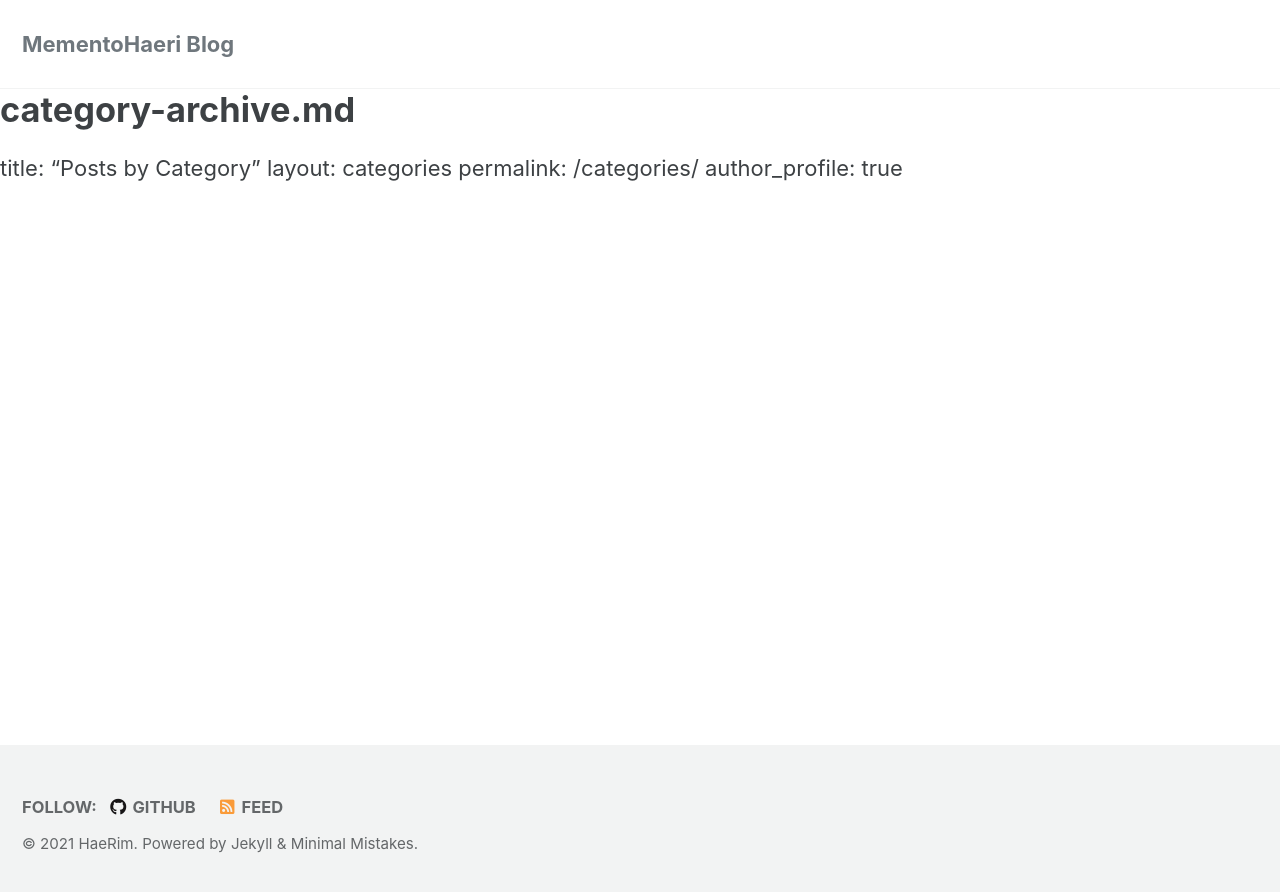
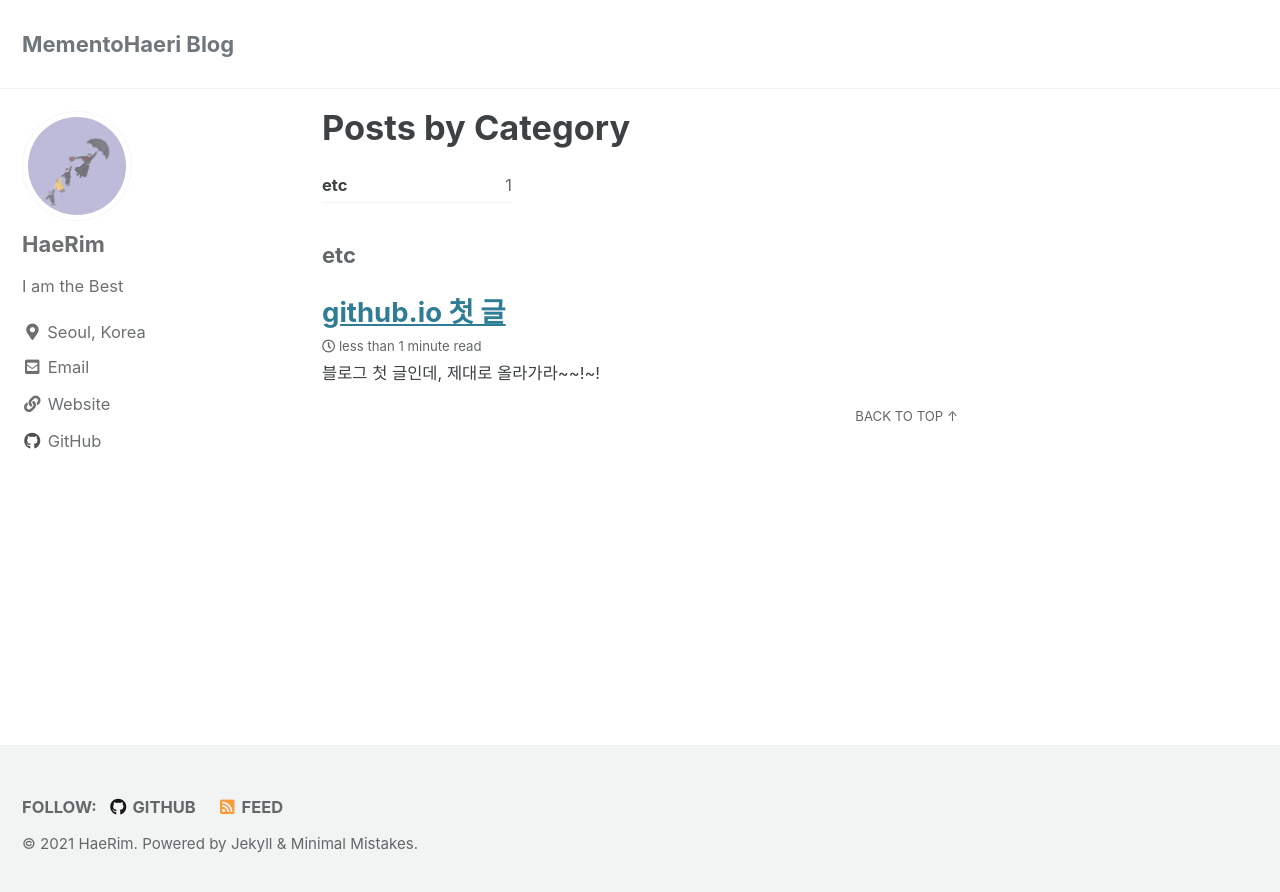
Before and after one commit to mementohaeri/mementohaeri.github.io, a Jekyll site: the page built from _pages/category-archive.md, in a window 1280 px wide. Shown: the top 892 px of the page. Built offline with Jekyll 4.4.1, drawn with Linux system fonts in a browser that asks for light colours; cached includes are drawn as plain includes; our own code applies the rules of GitHub Pages for plain Markdown files.

Commit message:
update categories

```diff
--- a/_pages/category-archive.md
+++ b/_pages/category-archive.md
@@ -1,5 +1,6 @@
-# category-archive.md
+---
 title: "Posts by Category"
 layout: categories
 permalink: /categories/
 author_profile: true
+---
--- a/_posts/2021-01-12-first_post.md
+++ b/_posts/2021-01-12-first_post.md
@@ -1,9 +1,10 @@
 ---
 title: "github.io 첫 글"
 categories :
- - Blog
+ - etc
 tags :
- - Blog
+ - github.io
+ - 깃헙블로그
 ---
 
 블로그 첫 글인데, 제대로 올라가라~~!~!
```
